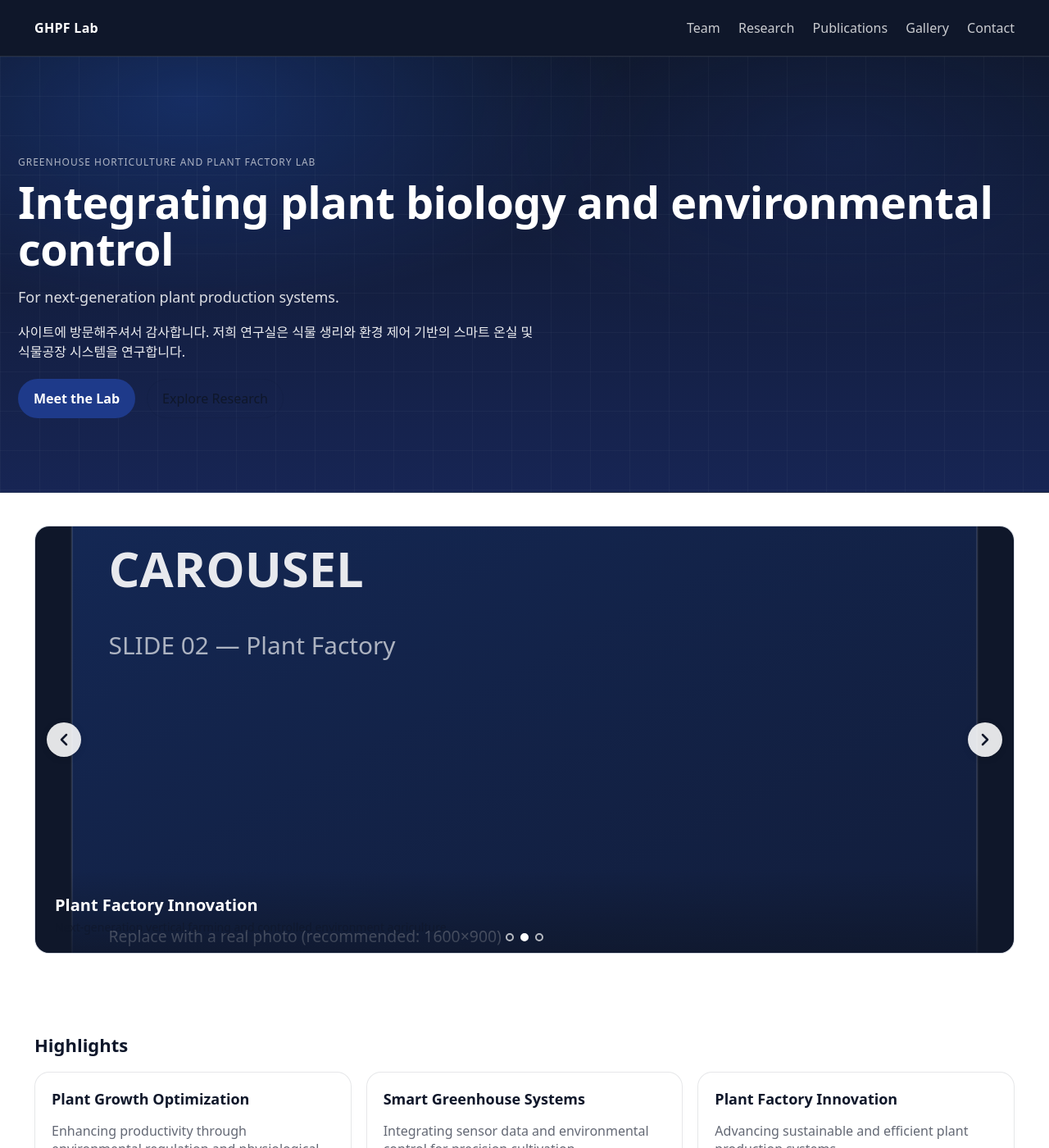
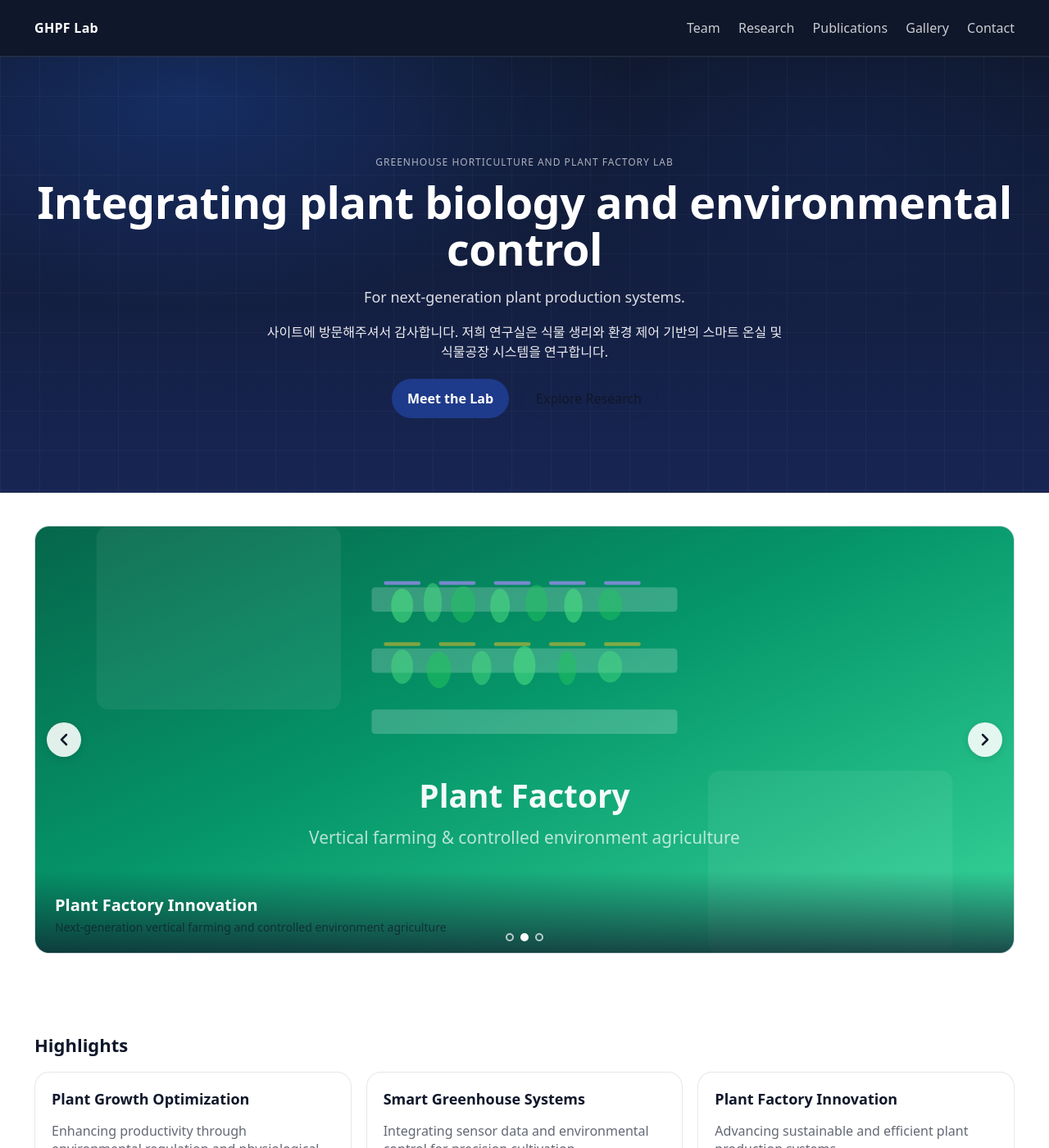
Before and after one commit to evergreendasol/Trial-2-lab-web, a Jekyll site: the page built from index.md, in a window 1280 px wide and 1400 px high. Shown: the whole window at 82% size. Built offline with Jekyll 4.4.1, drawn with Linux system fonts in a browser that asks for light colours.

Commit message:
Fix hero center alignment and improve carousel placeholders
- Remove max-width:none from hero__inner, add text-align:center so hero
  content is properly centered within the container
- Center hero lead text, welcome text, and CTA buttons with auto margins
  and justify-content:center
- Replace dark monochrome SVG placeholders with colorful illustrated ones
  (blue greenhouse, green plant factory, purple data chart) so the carousel
  area is clearly visible

https://claude.ai/code/session_01TmRjvzfDazRavAh5211o6j

```diff
--- a/assets/css/site.css
+++ b/assets/css/site.css
@@ -126,10 +126,9 @@ a:hover{color:var(--accent)}
   border-bottom:1px solid var(--line);
 }
 
-/* hero content */
+/* hero content – container 중앙 정렬 유지 */
 .hero__inner{
-  /* container 안에서 꽉 차게 */
-  max-width:none;
+  text-align:center;
 }
 
 .pill{
@@ -151,6 +150,8 @@ a:hover{color:var(--accent)}
 .hero .lead{
   font-size:18px;
   max-width:76ch;
+  margin-left:auto;
+  margin-right:auto;
   color:inherit;
   opacity:.9;
 }
@@ -160,12 +161,15 @@ a:hover{color:var(--accent)}
   gap:14px;
   margin-top:22px;
   flex-wrap:wrap;
+  justify-content:center;
 }
 
 /* 추가 환영문 (원하면 hero.html에서 사용) */
 .hero__welcome{
   margin-top:16px;
   max-width:70ch;
+  margin-left:auto;
+  margin-right:auto;
   opacity:.92;
 }
 
```
Also changed, not shown: assets/img/carousel/01.svg, assets/img/carousel/02.svg, assets/img/carousel/03.svg.
